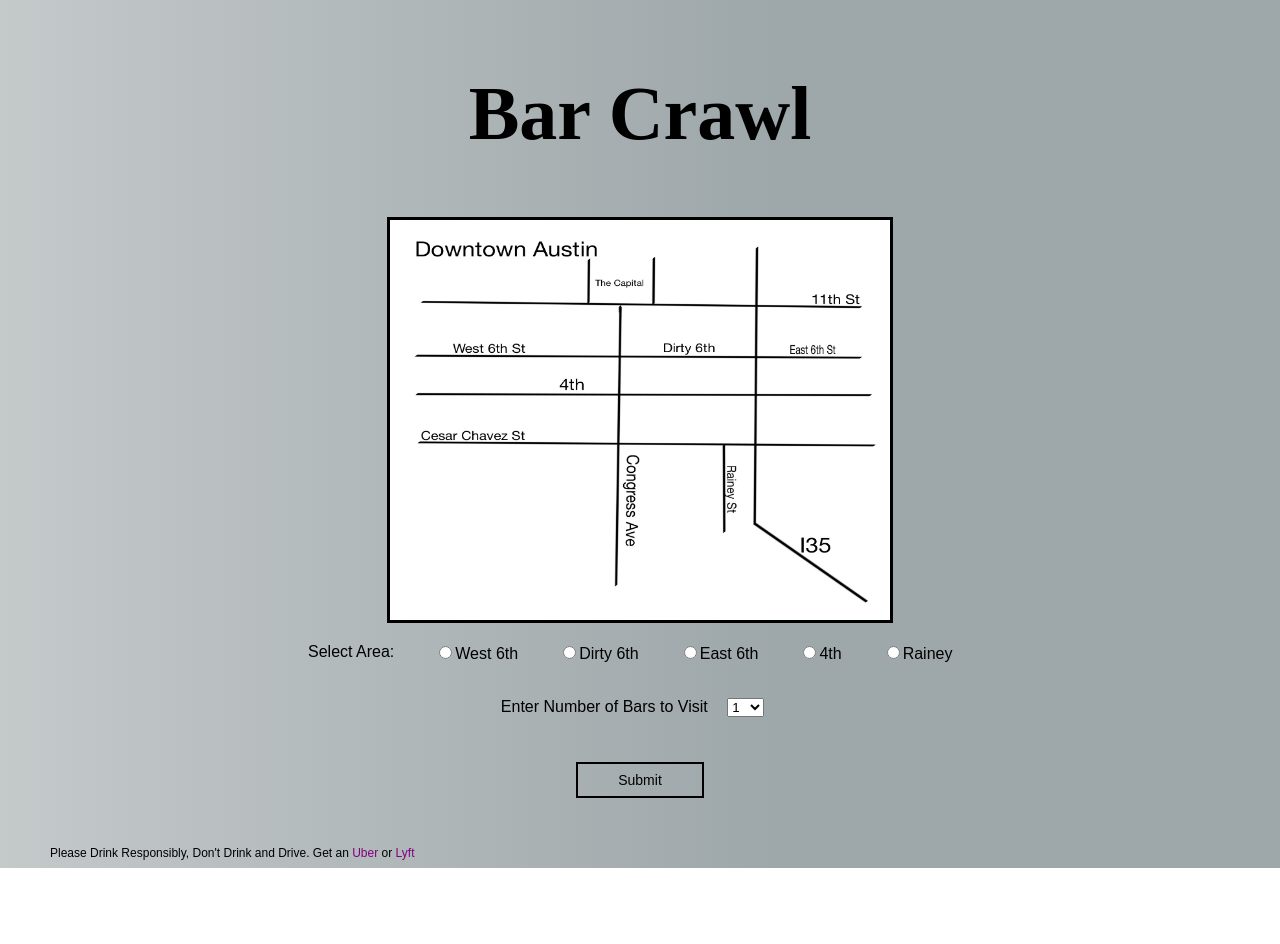
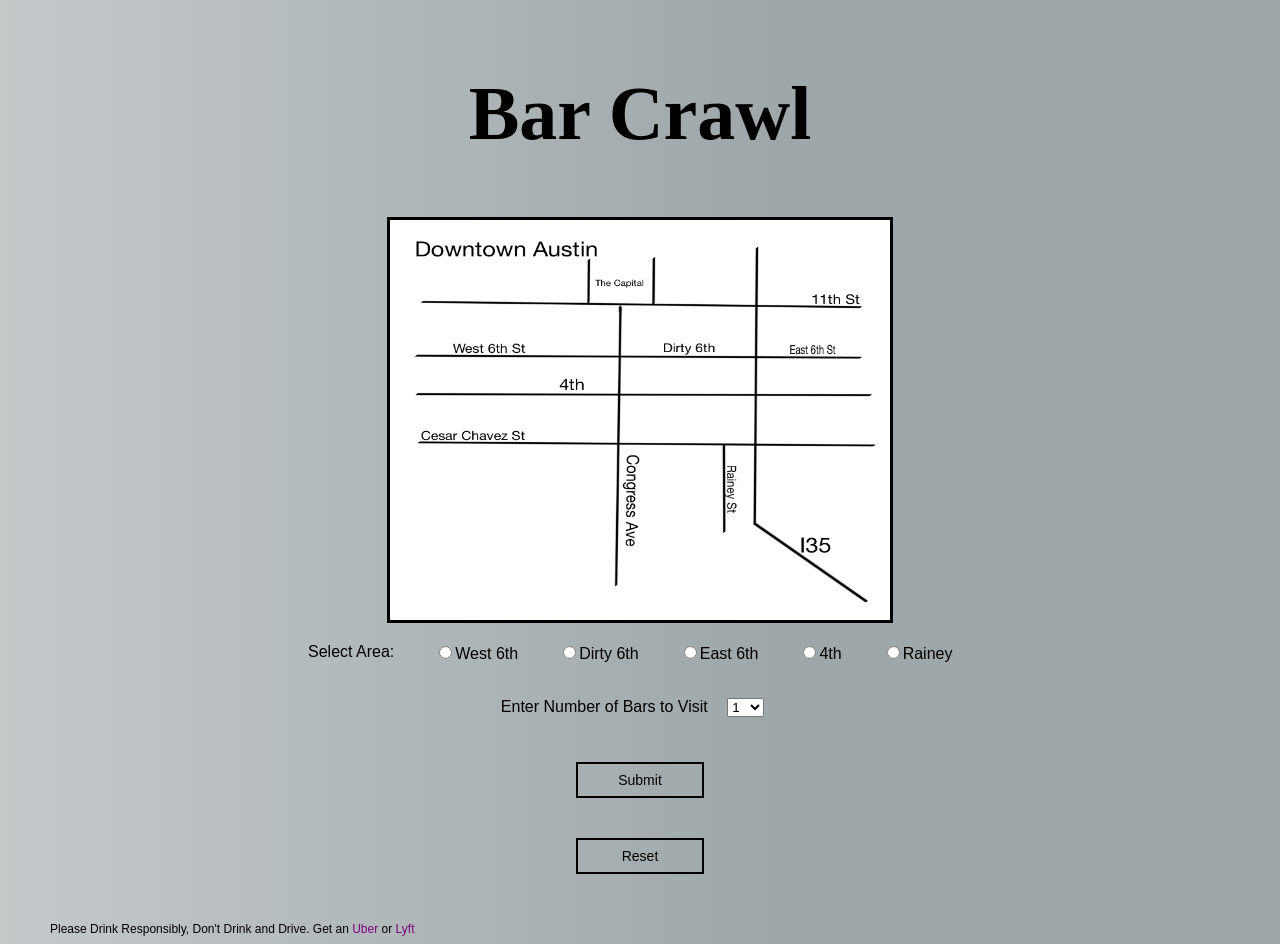
Before and after one commit to dirkruschhaupt/Bar_Crawl, a React (Create React App) app in the folder client/: page / in a window 1280 px wide. Shown: the top 944 px of the page. Before the commit the page ends 868 px from the top, so only its background shows below. Built offline with nearby package versions, Linux system fonts and the light colour scheme.

Commit message:
reset added

```diff
--- a/client/src/App.js
+++ b/client/src/App.js
@@ -15,6 +15,12 @@ class App extends Component {
 
     this.handleChange = this.handleChange.bind(this);
     this.handleSubmit = this.handleSubmit.bind(this);
+
+    this.baseState = this.state;
+  }
+
+  resetForm = () => {
+    this.setState(this.baseState)
   }
 
   handleChange(event) {
@@ -25,7 +31,7 @@ class App extends Component {
 
   handleSubmit(event) {
     event.preventDefault();
-    alert('You selected ' + this.state.numberBars + ' bars in the ' + this.state.barArea + ' area.');
+    //alert('You selected ' + this.state.numberBars + ' bars in the ' + this.state.barArea + ' area.');
     document.getElementById("crawlSetup").reset();
 
     fetch(`/api/${this.state.barArea}`)
@@ -118,7 +124,7 @@ class App extends Component {
           <input className="button" type="submit" value="Submit" />
         </form>
         {this.state.barList !== null && <List bars={this.state.barList} num={this.state.numberBars} />}
-
+        <input className="button" type="submit" value="Reset" onClick={this.resetForm} />
         <footer>
           <div>Please Drink Responsibly, Don't Drink and Drive. Get an <a onClick={()=> window.open("https://www.uber.com/", "_blank")}>Uber</a> or <a onClick={()=> window.open("https://www.lyft.com/", "_blank")}>Lyft</a></div>
         </footer>
--- a/client/src/components/customers/list.js
+++ b/client/src/components/customers/list.js
@@ -43,7 +43,6 @@ class List extends Component {
         <ul>
           { this.renderList(this.state.bars) }
         </ul>
-        <input className="button" type="submit" value="Reset" />
       </div>
     );
   }
```
